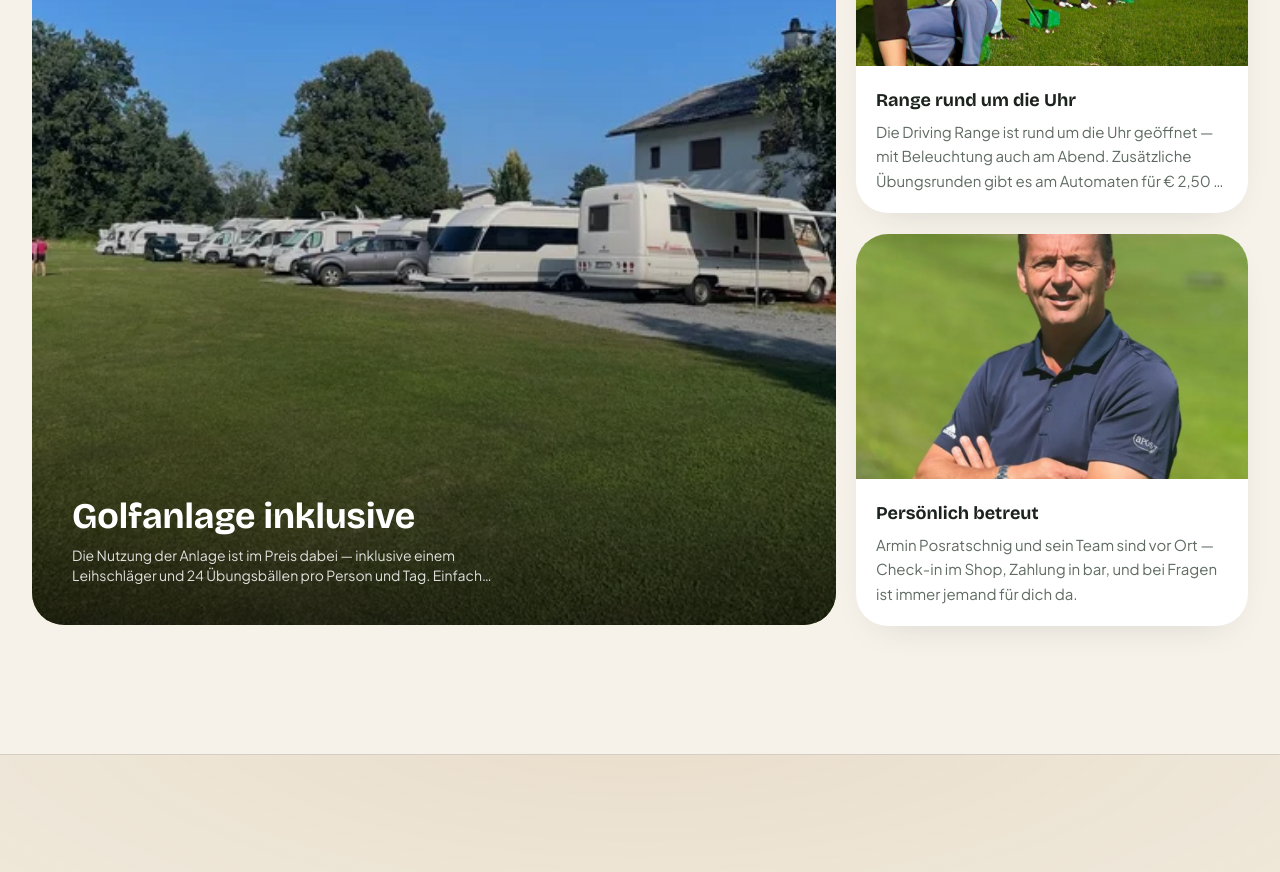
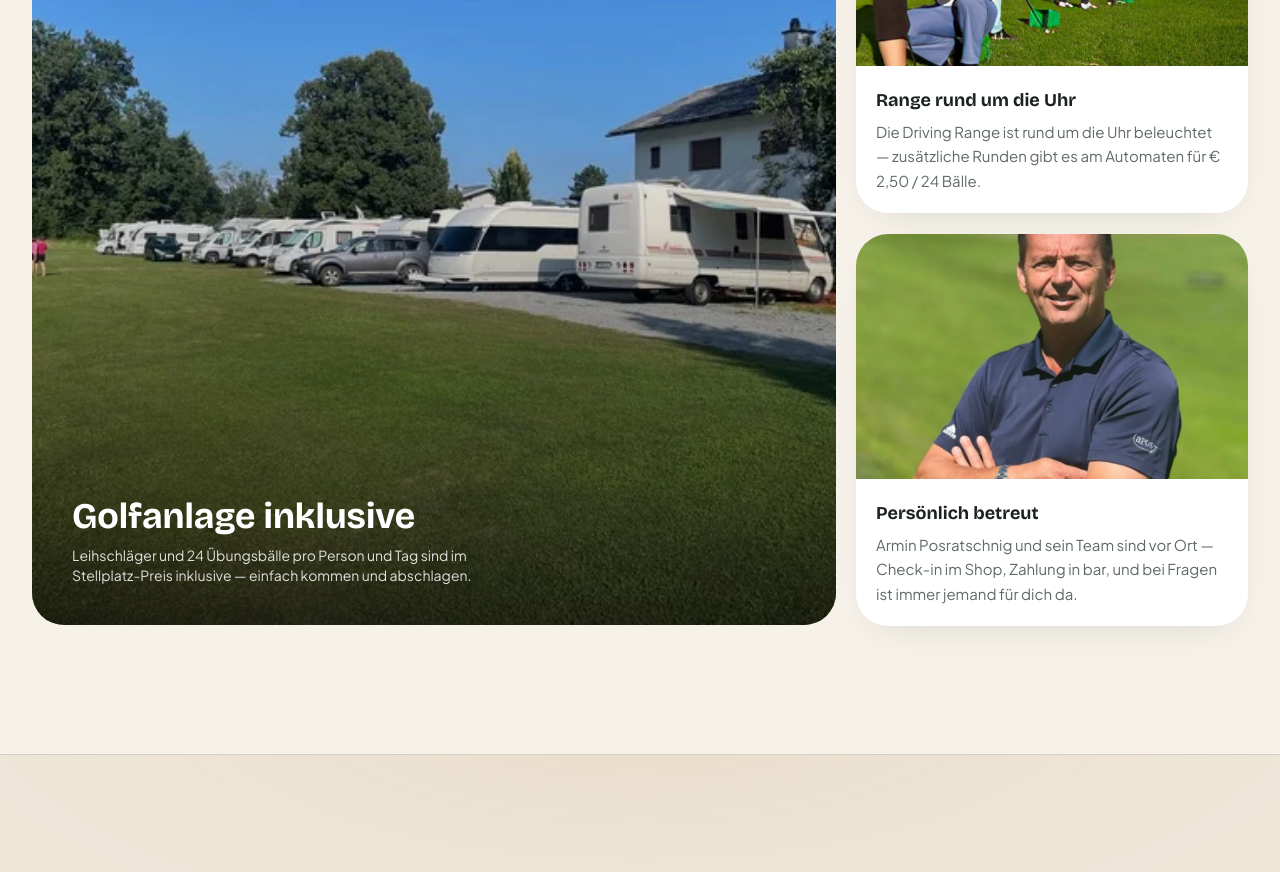
Before and after one commit to Lellino-Elias/apos-golf-camping-demo, a Next.js app: page / in a window 1280 px wide. Shown: the part 1360-2232 px from the top of the page. Built offline with nearby package versions, Linux system fonts and the light colour scheme.

Commit message:
apos-golf — campsite demo 2026-06-14 23:11:44

```diff
--- a/src/content/campsites/apos-golf.ts
+++ b/src/content/campsites/apos-golf.ts
@@ -62,7 +62,7 @@ const aposGolf: CampsiteConfig = {
       {
         title: "Golfanlage inklusive",
         text:
-          "Die Nutzung der Anlage ist im Preis dabei — inklusive einem Leihschläger und 24 Übungsbällen pro Person und Tag. Einfach kommen und abschlagen.",
+          "Leihschläger und 24 Übungsbälle pro Person und Tag sind im Stellplatz-Preis inklusive — einfach kommen und abschlagen.",
         image: {
           src: `${IMG}/stellplatz-wohnmobile.webp`,
           alt: "Wohnmobile auf dem großzügigen Stellplatz der APOS Golfacademy in Velden, bei Sonnenschein auf gepflegtem Rasen neben dem Übungsgelände",
@@ -71,7 +71,7 @@ const aposGolf: CampsiteConfig = {
       {
         title: "Range rund um die Uhr",
         text:
-          "Die Driving Range ist rund um die Uhr geöffnet — mit Beleuchtung auch am Abend. Zusätzliche Übungsrunden gibt es am Automaten für € 2,50 / 24 Bälle, zu jeder Tages- und Nachtzeit.",
+          "Die Driving Range ist rund um die Uhr beleuchtet — zusätzliche Runden gibt es am Automaten für € 2,50 / 24 Bälle.",
         image: {
           src: `${IMG}/driving-range.webp`,
           alt: "Golferinnen und Golfer beim Üben auf der Driving Range der APOS Golfacademy in Velden",
```
